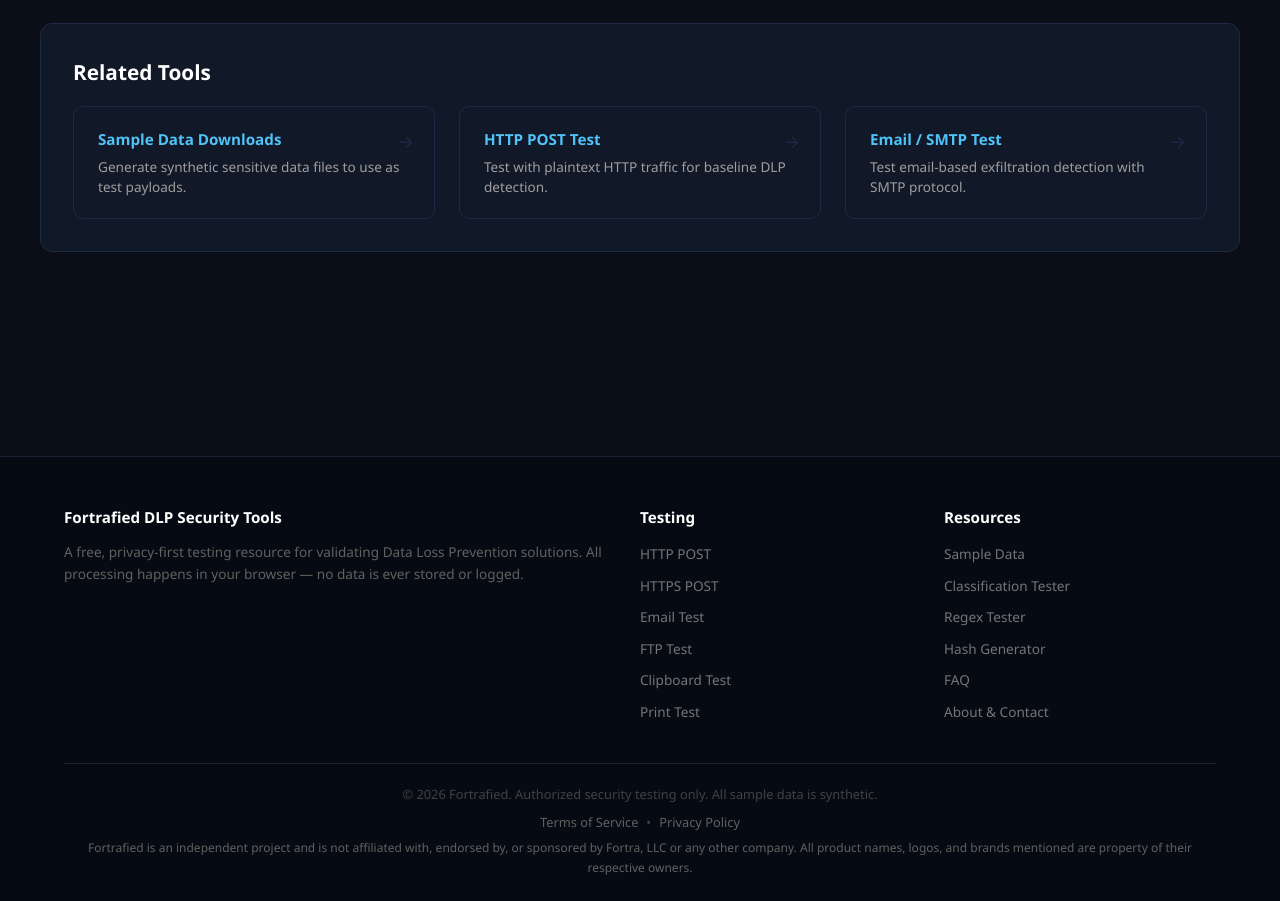
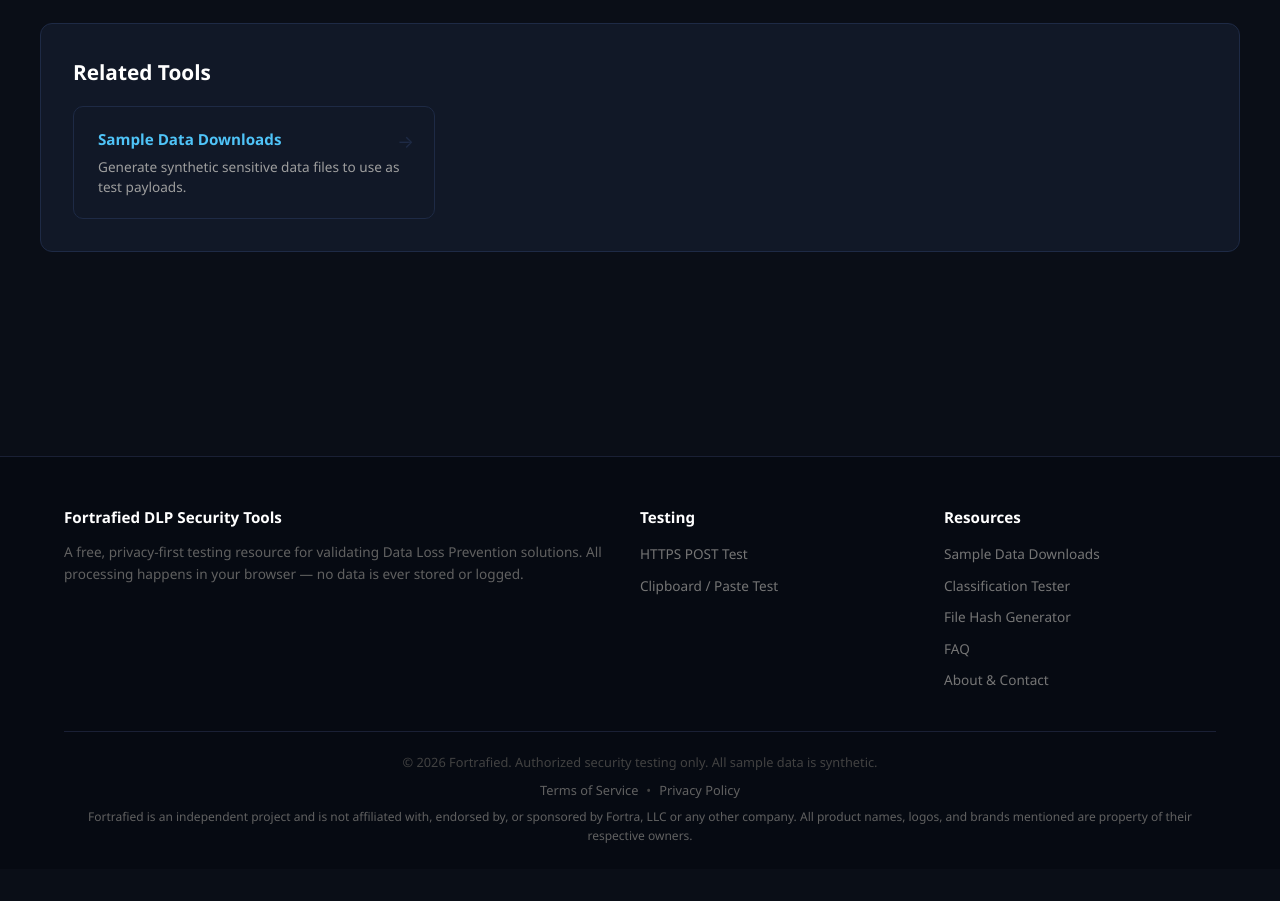
Before and after one commit to fortrafied/fortrafied.github.io, a Next.js app: page /https-post in a window 1280 px wide. Shown: the part 1884-2785 px from the top of the page. After the commit the page ends 2753 px from the top, so only its background shows below. Built offline with nearby package versions, Linux system fonts and the light colour scheme.

Commit message:
Various Feature Nav Related Corrections.

```diff
--- a/app/components/Footer.tsx
+++ b/app/components/Footer.tsx
@@ -1,6 +1,47 @@
 import Link from 'next/link';
+import type { FeatureDefinition } from '@/app/lib/feature-registry';
+import { getFeatureById } from '@/app/lib/feature-registry';
+import { getFeatureStatus, isFeatureHidden } from '@/app/lib/feature-config';
+
+const testingFeatureIds = [
+  'http-post',
+  'https-post',
+  'email-test',
+  'ftp-test',
+  'clipboard-test',
+  'print-test',
+];
+
+const resourceFeatureIds = ['sample-data', 'data-classifier', 'regex-tester', 'hash-generator'];
+
+const renderFooterLink = (feature: FeatureDefinition) => {
+  const status = getFeatureStatus(feature.id);
+  if (status === 'disabled') {
+    return (
+      <li key={feature.id}>
+        <span style={{ color: '#9e9e9e' }}>
+          {feature.label} (disabled by configuration)
+        </span>
+      </li>
+    );
+  }
+
+  return (
+    <li key={feature.id}>
+      <Link href={feature.href}>{feature.label}</Link>
+    </li>
+  );
+};
+
+const visibleFeatures = (ids: string[]) =>
+  ids
+    .map((id) => getFeatureById(id))
+    .filter((feature): feature is FeatureDefinition => Boolean(feature) && !isFeatureHidden(feature.id));
 
 export default function Footer() {
+  const visibleTesting = visibleFeatures(testingFeatureIds);
+  const visibleResources = visibleFeatures(resourceFeatureIds);
+
   return (
     <footer className="footer">
       <div className="container">
@@ -16,23 +57,19 @@
           <div>
             <h4>Testing</h4>
             <ul>
-              <li><Link href="/http-post">HTTP POST</Link></li>
-              <li><Link href="/https-post">HTTPS POST</Link></li>
-              <li><Link href="/email-test">Email Test</Link></li>
-              <li><Link href="/ftp-test">FTP Test</Link></li>
-              <li><Link href="/clipboard-test">Clipboard Test</Link></li>
-              <li><Link href="/print-test">Print Test</Link></li>
+              {visibleTesting.map(renderFooterLink)}
             </ul>
           </div>
           <div>
             <h4>Resources</h4>
             <ul>
-              <li><Link href="/sample-data">Sample Data</Link></li>
-              <li><Link href="/data-classifier">Classification Tester</Link></li>
-              <li><Link href="/regex-tester">Regex Tester</Link></li>
-              <li><Link href="/hash-generator">Hash Generator</Link></li>
-              <li><Link href="/faq">FAQ</Link></li>
-              <li><Link href="/about">About &amp; Contact</Link></li>
+              {visibleResources.map(renderFooterLink)}
+              <li>
+                <Link href="/faq">FAQ</Link>
+              </li>
+              <li>
+                <Link href="/about">About &amp; Contact</Link>
+              </li>
             </ul>
           </div>
         </div>
--- a/app/components/PostTestForm.tsx
+++ b/app/components/PostTestForm.tsx
@@ -2,6 +2,8 @@
 
 import { useState, useRef, DragEvent, FormEvent, ChangeEvent } from 'react';
 import Link from 'next/link';
+import { getFeatureByHref } from '@/app/lib/feature-registry';
+import { getFeatureStatus, isFeatureHidden } from '@/app/lib/feature-config';
 
 const presets: Record<string, string> = {
   ssn: "Name: John A. Smith\nSSN: 078-05-1120\nDate of Birth: 01/15/1985\n\nName: Jane B. Doe\nSSN: 219-09-9999\nDate of Birth: 03/22/1990\n\nName: Robert C. Johnson\nSSN: 323-45-6789\nDate of Birth: 07/04/1978",
@@ -427,21 +429,58 @@
       <div className="test-panel">
         <h2>Related Tools</h2>
         <div className="card-grid" style={{ marginTop: 16 }}>
-          <Link href="/sample-data" className="related-tool-card">
-            <span className="related-tool-label">Sample Data Downloads</span>
-            <span className="related-tool-desc">Generate synthetic sensitive data files to use as test payloads.</span>
-            <span className="related-tool-arrow">&rarr;</span>
-          </Link>
-          <Link href={isHttp ? '/https-post' : '/http-post'} className="related-tool-card">
-            <span className="related-tool-label">{isHttp ? 'HTTPS POST Test' : 'HTTP POST Test'}</span>
-            <span className="related-tool-desc">{isHttp ? 'Test with encrypted HTTPS traffic to validate SSL inspection.' : 'Test with plaintext HTTP traffic for baseline DLP detection.'}</span>
-            <span className="related-tool-arrow">&rarr;</span>
-          </Link>
-          <Link href="/email-test" className="related-tool-card">
-            <span className="related-tool-label">Email / SMTP Test</span>
-            <span className="related-tool-desc">Test email-based exfiltration detection with SMTP protocol.</span>
-            <span className="related-tool-arrow">&rarr;</span>
-          </Link>
+          {[
+            {
+              href: '/sample-data',
+              label: 'Sample Data Downloads',
+              description: 'Generate synthetic sensitive data files to use as test payloads.',
+            },
+            {
+              href: isHttp ? '/https-post' : '/http-post',
+              label: isHttp ? 'HTTPS POST Test' : 'HTTP POST Test',
+              description: isHttp
+                ? 'Test with encrypted HTTPS traffic to validate SSL inspection.'
+                : 'Test with plaintext HTTP traffic for baseline DLP detection.',
+            },
+            {
+              href: '/email-test',
+              label: 'Email / SMTP Test',
+              description: 'Test email-based exfiltration detection with SMTP protocol.',
+            },
+          ]
+            .filter((tool) => {
+              const feature = getFeatureByHref(tool.href);
+              return !feature || !isFeatureHidden(feature.id);
+            })
+            .map((tool) => {
+              const feature = getFeatureByHref(tool.href);
+              const status = feature ? getFeatureStatus(feature.id) : 'enabled';
+
+              if (status === 'disabled') {
+                return (
+                  <div
+                    key={tool.href}
+                    className="related-tool-card"
+                    style={{ opacity: 0.5, pointerEvents: 'none' }}
+                  >
+                    <span className="related-tool-label">{tool.label}</span>
+                    <span className="related-tool-desc">{tool.description}</span>
+                    <span className="related-tool-arrow">&rarr;</span>
+                    <div style={{ marginTop: 12, fontSize: '0.85rem', color: '#9e9e9e' }}>
+                      Disabled by configuration
+                    </div>
+                  </div>
+                );
+              }
+
+              return (
+                <Link key={tool.href} href={tool.href} className="related-tool-card">
+                  <span className="related-tool-label">{tool.label}</span>
+                  <span className="related-tool-desc">{tool.description}</span>
+                  <span className="related-tool-arrow">&rarr;</span>
+                </Link>
+              );
+            })}
         </div>
       </div>
     </main>
```
Also changed, not shown: app/assessment/page.tsx (+5 -4 lines), app/coverage-map/page.tsx (+5 -4 lines), app/page.tsx (+77 -36 lines).
